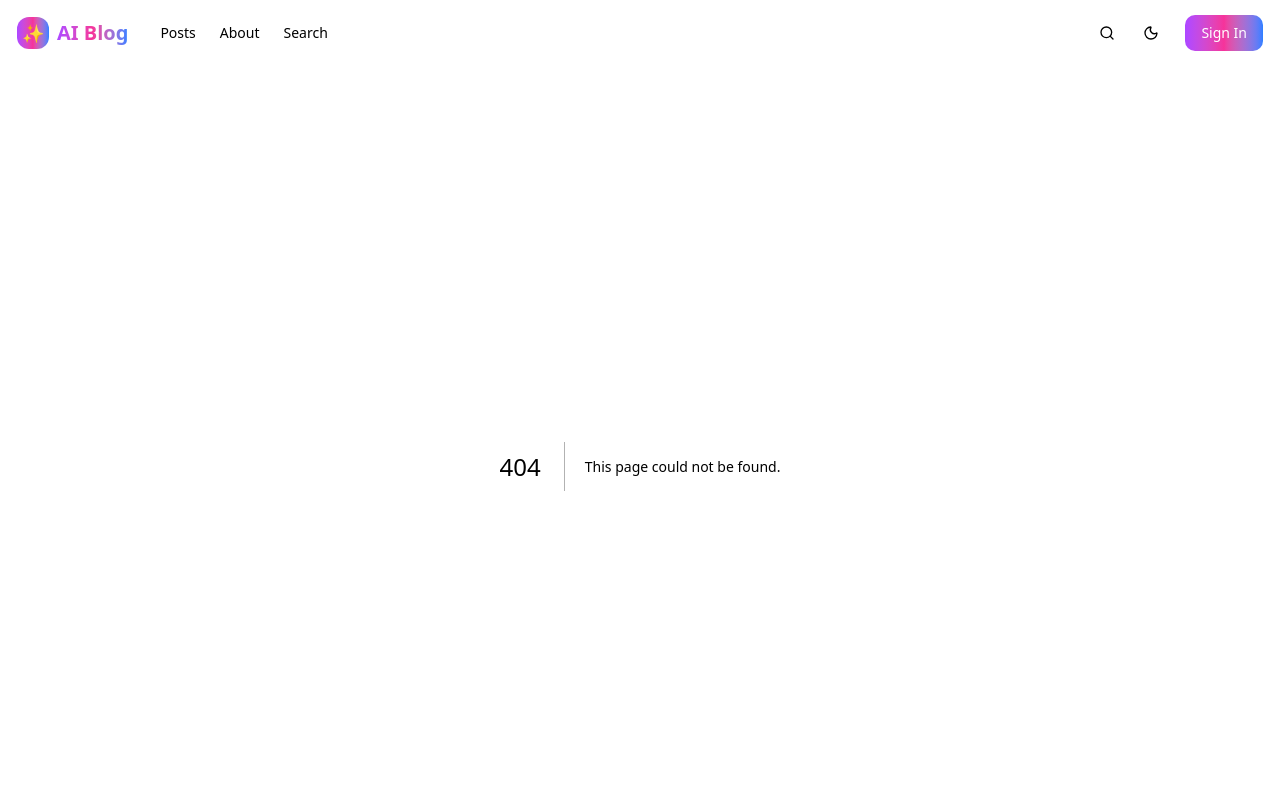
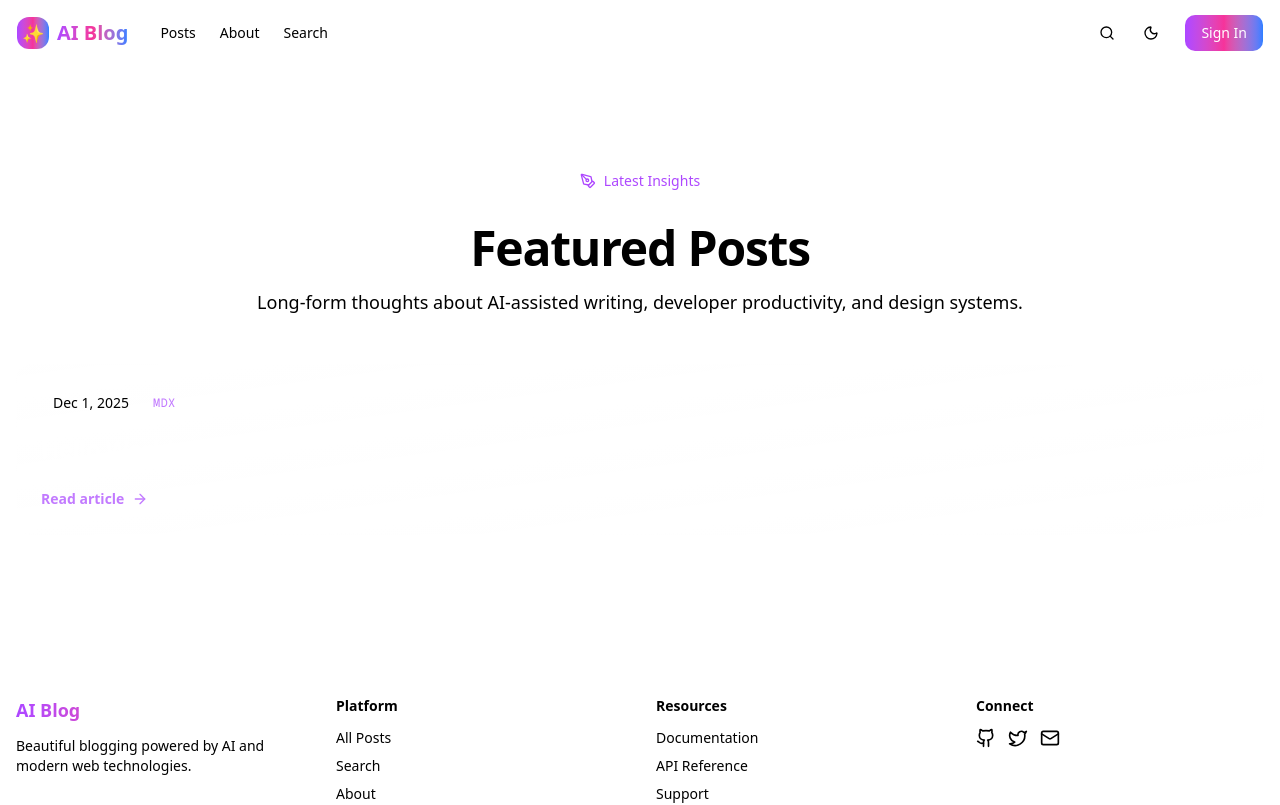
Before and after one commit to jmj732/My-Blog, a Next.js app: page /posts in a window 1280 px wide. Before the commit this address had no page. Shown: the top 805 px of the page. Built offline with nearby package versions, Linux system fonts and the light colour scheme.

Commit message:
Add posts index page

```diff
--- /dev/null
+++ b/src/app/posts/page.tsx
@@ -0,0 +1,74 @@
+import Link from "next/link";
+import type { Metadata } from "next";
+import { ArrowRight, PenTool } from "lucide-react";
+
+import { getAllPosts } from "@/lib/mdx";
+
+const dateFormatter = new Intl.DateTimeFormat("en-US", {
+    year: "numeric",
+    month: "short",
+    day: "numeric",
+});
+
+export const metadata: Metadata = {
+    title: "All Posts | AI Blog",
+    description: "Browse every MDX article published on the AI-powered blog.",
+};
+
+export default function PostsPage() {
+    const posts = getAllPosts();
+
+    return (
+        <section className="container py-16 md:py-24">
+            <div className="mx-auto max-w-3xl text-center">
+                <div className="inline-flex items-center gap-2 rounded-full glass-effect px-4 py-2 text-sm font-medium text-purple-500">
+                    <PenTool className="h-4 w-4" />
+                    Latest Insights
+                </div>
+                <h1 className="mt-6 text-4xl font-bold tracking-tight md:text-5xl">
+                    Featured Posts
+                </h1>
+                <p className="mt-4 text-lg text-muted-foreground">
+                    Long-form thoughts about AI-assisted writing, developer productivity, and design systems.
+                </p>
+            </div>
+
+            <div className="mt-12 grid gap-6">
+                {posts.length === 0 && (
+                    <div className="rounded-2xl border border-dashed border-white/10 p-10 text-center text-muted-foreground glass-effect">
+                        No posts yet. Add MDX files under <code className="rounded bg-muted px-2 py-1">content/posts</code> to see them listed here.
+                    </div>
+                )}
+
+                {posts.map((post) => (
+                    <Link
+                        key={post.slug}
+                        href={`/posts/${post.slug}`}
+                        className="group rounded-2xl border border-white/5 bg-gradient-to-br from-white/5 to-white/[0.02] p-6 transition-all duration-300 hover:-translate-y-1 hover:border-white/20 hover:bg-white/[0.08]"
+                    >
+                        <div className="flex flex-wrap items-center gap-3 text-sm text-muted-foreground">
+                            <span className="rounded-full bg-white/5 px-3 py-1">
+                                {dateFormatter.format(new Date(post.date))}
+                            </span>
+                            <span className="font-mono uppercase tracking-wide text-xs text-purple-400">
+                                MDX
+                            </span>
+                        </div>
+                        <h2 className="mt-4 text-2xl font-semibold tracking-tight text-white">
+                            {post.title}
+                        </h2>
+                        {post.description && (
+                            <p className="mt-3 text-base text-muted-foreground">
+                                {post.description}
+                            </p>
+                        )}
+                        <div className="mt-6 inline-flex items-center text-sm font-semibold text-purple-400 transition-all group-hover:gap-3 group-hover:text-white">
+                            Read article
+                            <ArrowRight className="ml-2 h-4 w-4 transition-transform group-hover:translate-x-1" />
+                        </div>
+                    </Link>
+                ))}
+            </div>
+        </section>
+    );
+}
```
